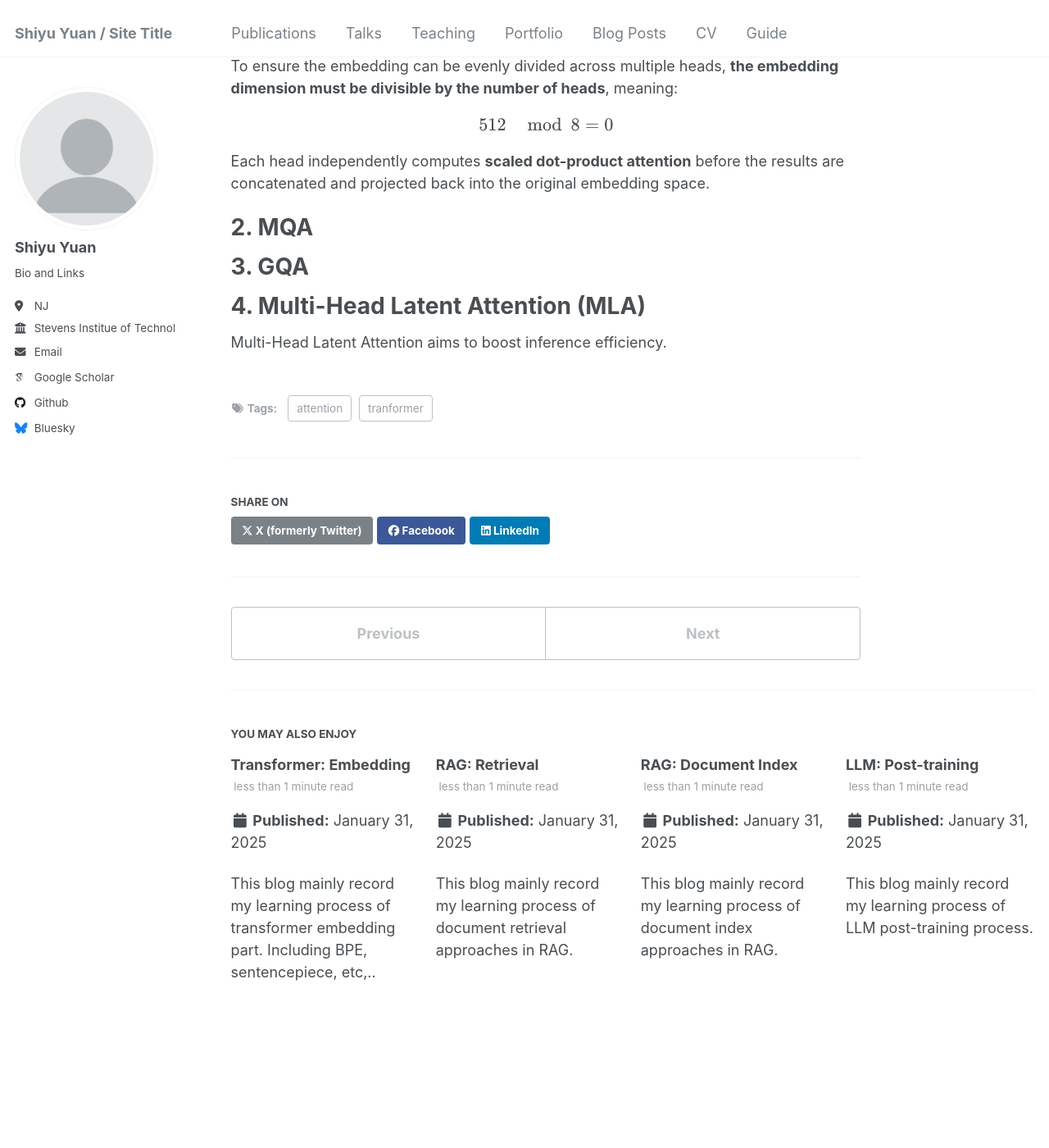
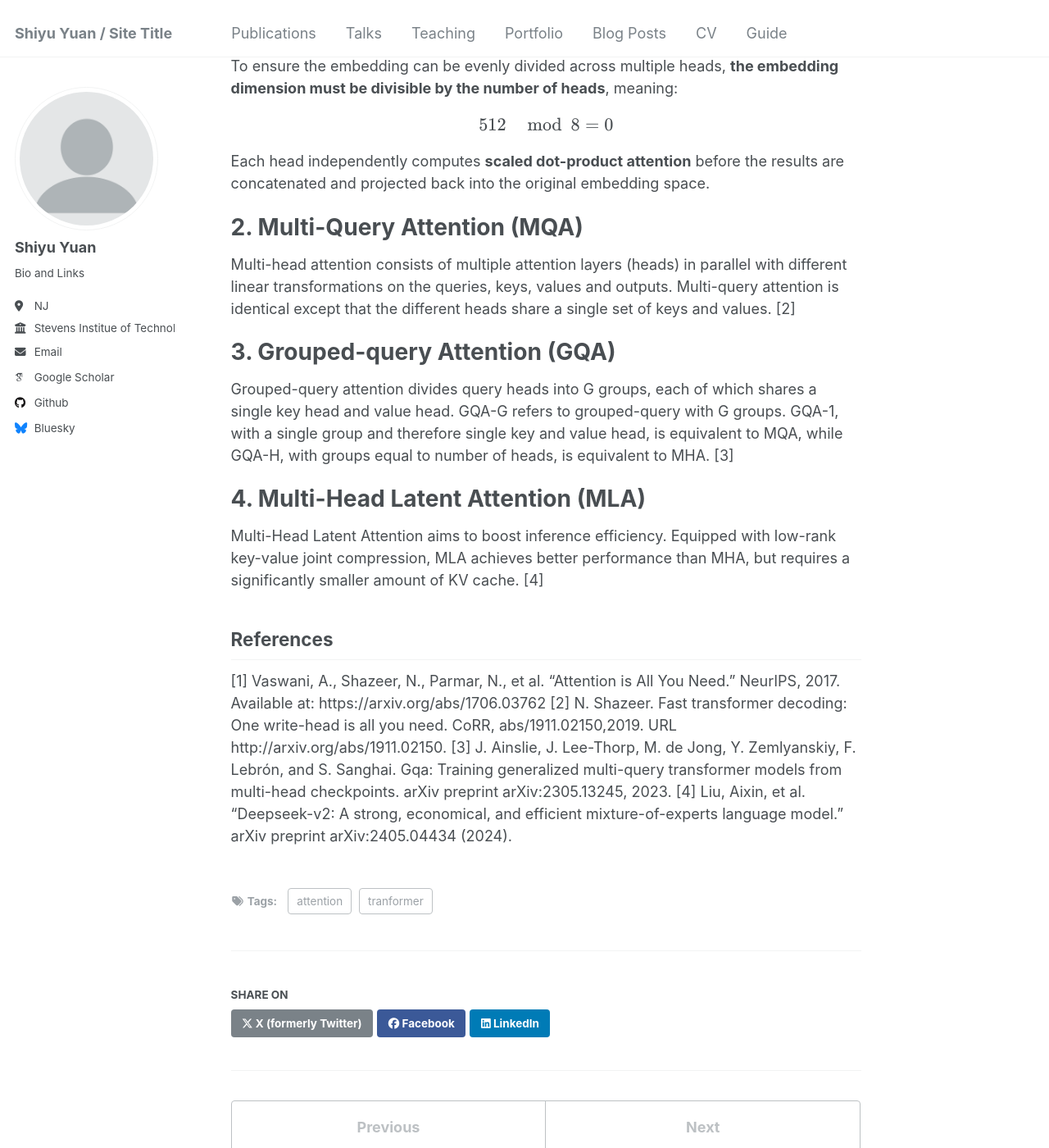
Before and after one commit to syyuan2021/syy2025, a Jekyll site: the page built from _posts/2025-01-31-blog-post-1.md, in a window 1280 px wide and 1400 px high, scrolled down 3095 px. Shown: the whole window at 82% size. Built offline with Jekyll 4.4.1, drawn with Linux system fonts in a browser that asks for light colours; some web fonts are replaced; some of the changed text lies outside the part shown.

Commit message:
Update 2025-01-31-blog-post-1.md

```diff
--- a/_posts/2025-01-31-blog-post-1.md
+++ b/_posts/2025-01-31-blog-post-1.md
@@ -7,7 +7,7 @@ tags:
   - attention
 ---
 
-This blog mainly record my learning process of transformer attention part. Including multi-head attention (MHA) in the 'Attention is all you need' paper, and its following variants,
+This blog mainly record my learning process of transformer attention part. Including multi-head attention (MHA) in the 'Attention is all you need' paper [1], and its following variants,
 such as multi-head latent attention (MLA), multi-query attention (MQA), grouped query attention (GQA). In paper 'Attention is all you need', the input tokens X (e.g., from word embeddings) serve as the initial source for key, query, values (in shape of batch_size, seq_len, emb_dim).
 
 # Preliminary: Key-Value (KV) cache
@@ -43,19 +43,19 @@ Several optimizations exist to mitigate heavy KV cache:
 
 ### **Multi-Query Attention (MQA)**
 - Instead of each attention head having its own **K** and **V**, all heads share a **single key-value representation**.
-- 🡆 **Reduces memory usage** while maintaining efficiency.
+- **Reduces memory usage** while maintaining efficiency.
 
 ### **Grouped-Query Attention (GQA)**
 - Groups attention heads to share **K** and **V**, instead of each head storing its own.
-- 🡆 **Reduces storage while maintaining flexibility** in attention computation.
+- **Reduces storage while maintaining flexibility** in attention computation.
 
 ### **Sliding Window Attention**
 - Instead of caching **all past tokens**, this method **stores only a fixed number** of recent tokens.
-- 🡆 **Limits memory growth for long sequences** while preserving context.
+- **Limits memory growth for long sequences** while preserving context.
 
 ### **Quantized KV Cache**
 - Stores **K, V** in **lower precision** (e.g., **FP16** or **INT8**) instead of full **FP32** values.
-- 🡆 **Reduces memory footprint** while maintaining approximate accuracy.
+- **Reduces memory footprint** while maintaining approximate accuracy.
 
 
 
@@ -91,13 +91,19 @@ $$
 Each head independently computes **scaled dot-product attention** before the results are concatenated and projected back into the original embedding space.
 
 
+# 2.   Multi-Query Attention (MQA)
+Multi-head attention consists of multiple attention layers (heads) in parallel with different linear transformations on the queries, keys, values and outputs. Multi-query attention is identical except that the different heads share a single set of keys and values. [2]
 
 
+# 3.  Grouped-query Attention (GQA)
+Grouped-query attention divides query heads into G groups, each of which shares a single key head and value head. GQA-G refers to grouped-query with G groups. GQA-1, with a single group and therefore single key and value head, is equivalent to MQA, while GQA-H, with groups equal to number of heads, is equivalent to MHA. [3]
 
-# 2.  MQA
+# 4. Multi-Head Latent Attention (MLA)
+Multi-Head Latent Attention aims to boost inference efficiency. Equipped with low-rank key-value joint compression, MLA achieves better performance than MHA, but requires a significantly smaller amount of KV cache. [4]
 
 
-# 3.  GQA
-
-# 4. Multi-Head Latent Attention (MLA)
-Multi-Head Latent Attention aims to boost inference efficiency.
+## References
+[1] Vaswani, A., Shazeer, N., Parmar, N., et al. "Attention is All You Need." NeurIPS, 2017. Available at: https://arxiv.org/abs/1706.03762
+[2] N. Shazeer. Fast transformer decoding: One write-head is all you need. CoRR, abs/1911.02150,2019. URL http://arxiv.org/abs/1911.02150.
+[3] J. Ainslie, J. Lee-Thorp, M. de Jong, Y. Zemlyanskiy, F. Lebrón, and S. Sanghai. Gqa: Training generalized multi-query transformer models from multi-head checkpoints. arXiv preprint arXiv:2305.13245, 2023.
+[4] Liu, Aixin, et al. "Deepseek-v2: A strong, economical, and efficient mixture-of-experts language model." arXiv preprint arXiv:2405.04434 (2024).
```
